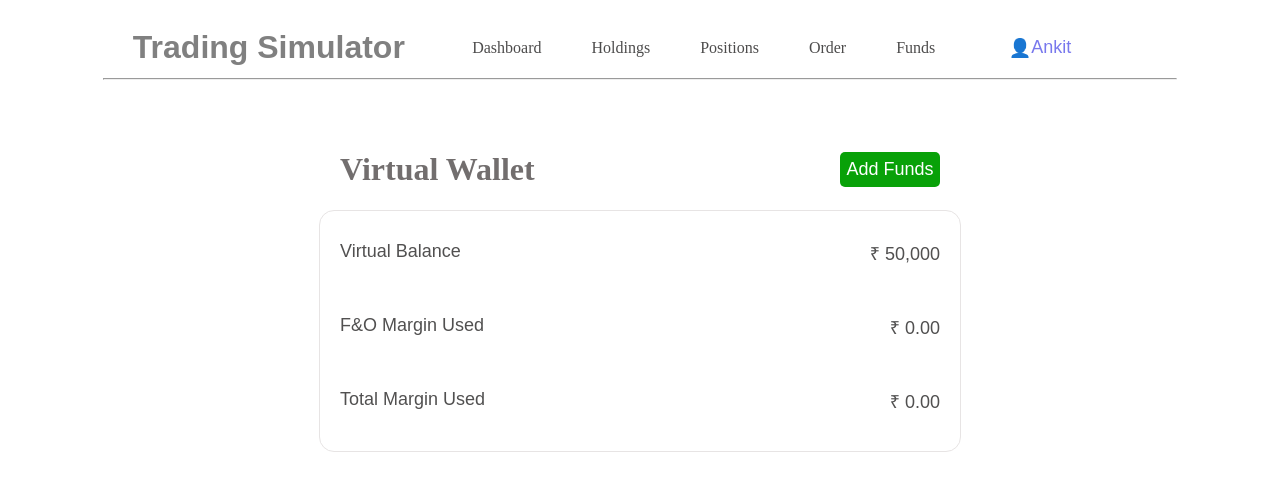
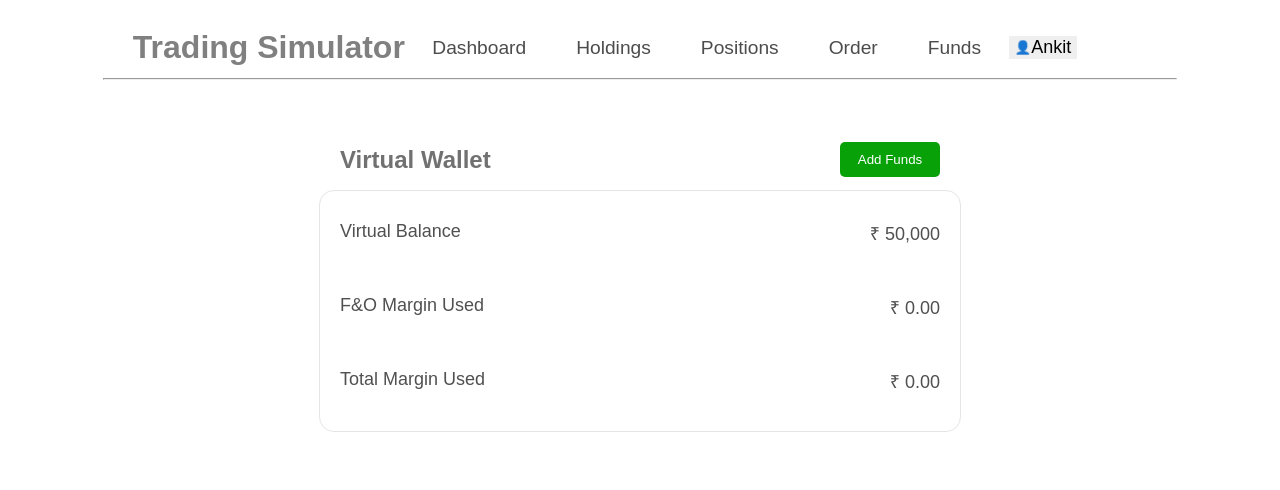
Before and after one commit to ankkkit2002/Trading-Simulator, a React (Vite) app: page /funds in a window 1280 px wide. Shown: the top 490 px of the page. Built offline with nearby package versions, Linux system fonts and the light colour scheme.

Commit message:
add css modules to all  component

```diff
--- a/src/Pages/Dashboard.jsx
+++ /dev/null
@@ -1,6 +0,0 @@
-function Dashboard() {
-    return(
-        <div></div>
-    )
-}
-export default Dashboard;
--- /dev/null
+++ b/src/Pages/Dashboard/Dashboard.jsx
@@ -0,0 +1,13 @@
+import styles from './Dashboard.module.css'
+function Dashboard() {
+    return (
+        <div>
+            <div className={styles.first_box}>
+                <span>Holdings</span>
+                <span><button>All</button></span>
+                <span><button>Stocks</button></span>
+            </div>
+        </div>
+    )
+}
+export default Dashboard;
--- /dev/null
+++ b/src/Pages/Dashboard/Dashboard.module.css
@@ -0,0 +1,10 @@
+.first_box{
+    height: 100px;
+    width: 500px;
+    border: 1px solid grey;
+    border-radius: 8px;
+    display: flex;
+    font-family: Arial, Helvetica, sans-serif;
+
+
+}
--- a/src/Pages/Funds/Fund.css
+++ b/src/Pages/Funds/Fund.module.css
@@ -58,7 +58,7 @@
     margin-top: 50px;
 }
 
-#add {
+.add {
     border: 1px solid grey;
     border-radius: 5px;
     width: 100px;
@@ -69,7 +69,8 @@
     color: white;
 
 }
-
-#virtual {
-    color: rgb(114, 110, 110);
+.virtual_wallet{
+    font-size: x-large;
+    color: rgb(113, 113, 113);
+    font-family: Arial, Helvetica, sans-serif;
 }
--- a/src/Pages/Funds/Funds.jsx
+++ b/src/Pages/Funds/Funds.jsx
@@ -1,25 +1,25 @@
-import "./Fund.css"
+import styles from "./Fund.module.css"
 function Funds() {
     return (
         <div>
-            <div className="walletLine">
-                <h1 id="virtual" >Virtual Wallet</h1>
-                <button id="add">Add Funds</button>
+            <div className={styles.walletLine}>
+                <h1 className={styles.virtual_wallet} >Virtual Wallet</h1>
+                <button className={styles.add}>Add Funds</button>
             </div>
 
 
-            <div className="box">
+            <div className={styles.box}>
 
-                <div className="funds_box">
-                    <div className="virtual">
+                <div className={styles.funds_box}>
+                    <div className={styles.virtual}>
                         <span>Virtual Balance </span>
                         <span>₹ 50,000 </span>
                     </div>
-                    <div className="margin">
+                    <div className={styles.margin}>
                         <span>F&O Margin Used</span>
                         <span>₹ 0.00</span>
                     </div>
-                    <div className="total">
+                    <div className={styles.total}>
                         <span>Total Margin Used</span>
                         <span>₹ 0.00</span>
                     </div>
--- a/src/Pages/Order/Order.jsx
+++ b/src/Pages/Order/Order.jsx
@@ -1,10 +1,10 @@
-import "./Order.css"
+import styles from "./Order.module.css"
 function Order() {
     return (
-        <div className="main">
+        <div className={styles.main}>
             <h1>You have no orders today</h1>
-            <button>Previous Orders</button>
-            <button></button>
+            <button className={styles.but}>Previous Orders</button>
+
 
         </div>
     )
--- a/src/Pages/Order/Order.css
+++ b/src/Pages/Order/Order.module.css
@@ -9,7 +9,7 @@
 
 }
 
-button {
+.but {
     border: none;
     background-color: white;
     color: rgb(120, 120, 237);
@@ -17,6 +17,7 @@ button {
     font-family: Arial, Helvetica, sans-serif;
     font-size: large;
 
+
 }
 
 .main h1 {
--- a/src/components/NavBar/NavBar.jsx
+++ b/src/components/NavBar/NavBar.jsx
@@ -1,5 +1,5 @@
 import { NavLink } from "react-router-dom";
-import "./NavBar.css"
+import styles from "./NavBar.module.css"
 import ProfileMenu from "./ProfileMenu";
 import { useState,useRef,useEffect } from "react";
 
@@ -22,11 +22,11 @@ function Navigation() {
     return (
         <div>
 
-            <header className="navigation_bar">
-               <h1 id="heading">Trading Simulator </h1>
+            <header className={styles.navigation_bar}>
+               <h1 className={styles.heading}>Trading Simulator </h1>
                 <div>
 
-                    <nav className="nav1" >
+                    <nav className={styles.nav1} >
                         <NavLink to="/dashboard" style={{ color: "#4d4c4c", textDecoration: "none" }} >Dashboard</NavLink>
                         <NavLink to="/holdings" style={{ color: "#4d4c4c", textDecoration: "none" }}>Holdings</NavLink>
                         <NavLink to="/positions" style={{ color: "#4d4c4c", textDecoration: "none" }}>Positions</NavLink>
@@ -36,12 +36,12 @@ function Navigation() {
                     </nav>
                 </div>
 
-                <div id="profile" ref={profileRef}>
-                    <button id="but_profile" type="button"
+                <div className={styles.profile} ref={profileRef}>
+                    <button className={styles.but_profile} type="button"
                     onClick={()=> setShowMenu(!showMenu)}>
-                        👤 <span id="user_name">Ankit</span>
+                        👤 <span className={styles.user_name}>Ankit</span>
                     </button>
-                     {showMenu && <div className="overlay"
+                     {showMenu && <div className={styles.overlay}
                      onClick={()=> setShowMenu(false)}>
                                  </div>}
                       {showMenu && <ProfileMenu/>}
@@ -49,7 +49,7 @@ function Navigation() {
 
             </header>
 
-            <hr id="first_hr" />
+            <hr className={styles.first_hr} />
         </div>
     )
 }
--- a/src/components/NavBar/NavBar.css
+++ b/src/components/NavBar/NavBar.module.css
@@ -1,4 +1,4 @@
-#heading {
+.heading {
     margin-right: auto;
     margin-left: 30px;
     font-family: Arial, Helvetica, sans-serif;
@@ -15,7 +15,7 @@
 
 }
 
-#profile {
+.profile {
     position: relative;
     margin-left: auto;
     margin-right: 100px;
@@ -28,7 +28,7 @@
     gap: 50px;
 }
 
-#but_profile {
+.but_profile {
     display: flex;
 
     align-items: center;
@@ -37,11 +37,11 @@
     cursor: pointer;
 }
 
-#first_hr {
+.first_hr {
     margin-top: -10px;
 }
 
-#user_name {
+.user_name {
     font-family: Arial, Helvetica, sans-serif;
     font-size: large;
 }
@@ -50,8 +50,8 @@
     position: absolute;
     top: 65px;
     right: 0;
-z-index: 9999;
-background: white;
+    z-index: 9999;
+    background: white;
     width: 220px;
     height: 200px;
 
@@ -81,7 +81,8 @@ background: white;
 
 
 }
-.overlay{
+
+.overlay {
     position: fixed;
     top: 0;
 
@@ -90,3 +91,8 @@ background: white;
     z-index: 9998;
 
 }
+
+.nav1 a {
+    font-family: Arial, Helvetica, sans-serif;
+    font-size: larger;
+}
--- a/src/components/NavBar/ProfileMenu.jsx
+++ b/src/components/NavBar/ProfileMenu.jsx
@@ -1,6 +1,7 @@
+import styles from "./NavBar.module.css";
 function ProfileMenu() {
     return (
-        <div className="profileMenu">
+        <div className={styles.profileMenu}>
             <button> My Profile</button>
             <button> Settings</button>
             <button>Dark Mode</button>
--- a/src/main.jsx
+++ b/src/main.jsx
@@ -6,7 +6,7 @@ import { RouterProvider, Route, createBrowserRouter, createRoutesFromElements }
 import Layout from './Layout.jsx'
 import Funds from './Pages/Funds/Funds.jsx'
 import Holdings from './Pages/Holdings/Holdings.jsx'
-import Dashboard from './Pages/Dashboard.jsx'
+import Dashboard from './Pages/Dashboard/Dashboard.jsx'
 import Order from './Pages/Order/Order.jsx'
 import Position from './Pages/Position/Position';
 
```
Also changed, not shown: src/Layout.jsx (line endings or trailing spaces).
